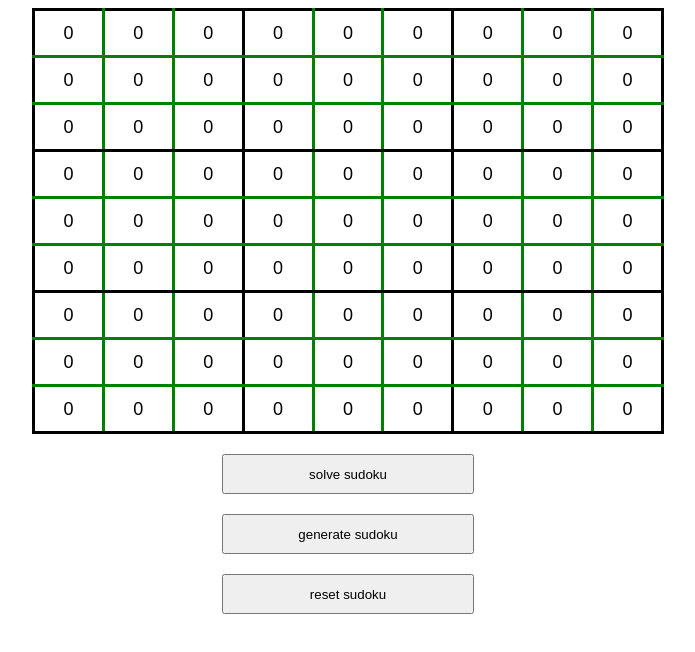
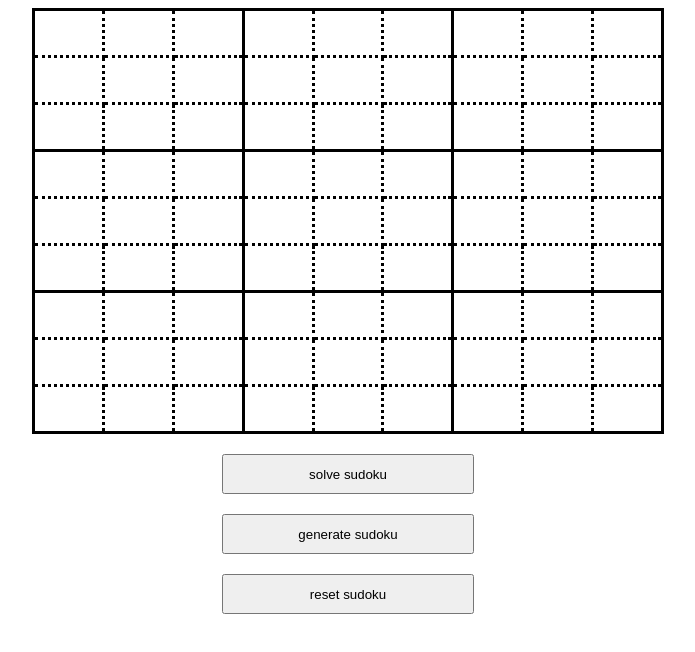
Before and after one commit to MokshShahh/Sudoku-solver, a plain HTML site: page index.html in a window 1280 px wide. Shown: the whole page, without its empty margins (292-987 px from the left). Drawn offline with Linux system fonts and the light colour scheme.

Commit message:
better frontend and empty td has value of '' instead of 0 now

```diff
--- a/index.css
+++ b/index.css
@@ -5,11 +5,10 @@ table {
     margin-left: 25%;
 }
 
+
   td {
     text-align: center;
-    height: 10%;
-    width: 5%;
-    border: solid green;
+    border: dotted black;
 }
   input {
     width: 50px;
@@ -44,3 +43,15 @@ table {
     width: 20%;
     text-align: center;
 }
+
+@media (max-width:800px){
+    table{
+        width: 90%;
+        margin: 0px;
+    }
+
+    input{
+        font-size: 16px;
+        width: 29px;
+    }
+}
--- a/index.html
+++ b/index.html
@@ -16,107 +16,107 @@
 
     <table>
         <tr>
-            <td class="zerotop zeroleft" ><input  id='0,0'  value="0" /></td>
-            <td class="zerotop"><input id='0,1'  value="0" /></td>
-            <td class="zerotop zeroright"><input id='0,2'  value="0" /></td>
-            <td class="zerotop"><input id='0,3'  value="0" /></td>
-            <td class="zerotop"><input id='0,4'  value="0" /></td>
-            <td class="zerotop zeroright"><input id='0,5'  value="0" /></td>
-            <td class="zerotop zeroleft"><input id='0,6'  value="0" /></td>
-            <td class="zerotop"><input id='0,7'  value="0" /></td>
-            <td class="zerotop zeroright"><input id='0,8'  value="0" /></td>
+            <td class="zerotop zeroleft" ><input  id='0,0' /></td>
+            <td class="zerotop"><input id='0,1' /></td>
+            <td class="zerotop zeroright"><input id='0,2' /></td>
+            <td class="zerotop"><input id='0,3' /></td>
+            <td class="zerotop"><input id='0,4' /></td>
+            <td class="zerotop zeroright"><input id='0,5' /></td>
+            <td class="zerotop zeroleft"><input id='0,6' /></td>
+            <td class="zerotop"><input id='0,7' /></td>
+            <td class="zerotop zeroright"><input id='0,8' /></td>
         </tr>
         <tr>
-            <td class="zeroleft"><input id='1,0'  value="0" /></td>
-            <td><input id='1,1'  value="0" /></td>
-            <td class="zeroright"><input id='1,2'  value="0" /></td>
-            <td><input id='1,3'  value="0" /></td>
-            <td><input id='1,4'  value="0" /></td>
-            <td class="zeroright"><input id='1,5'  value="0" /></td>
-            <td class="zeroleft"><input id='1,6'  value="0" /></td>
-            <td ><input id='1,7'  value="0" /></td>
-            <td class="zeroright"><input id='1,8'  value="0" /></td>
+            <td class="zeroleft"><input id='1,0' /></td>
+            <td><input id='1,1' /></td>
+            <td class="zeroright"><input id='1,2' /></td>
+            <td><input id='1,3' /></td>
+            <td><input id='1,4' /></td>
+            <td class="zeroright"><input id='1,5' /></td>
+            <td class="zeroleft"><input id='1,6' /></td>
+            <td ><input id='1,7' /></td>
+            <td class="zeroright"><input id='1,8' /></td>
         </tr>
         <tr>
-            <td class="zeroleft zerodown"><input id='2,0'  value="0" /></td>
-            <td class="zerodown"><input id='2,1'  value="0" /></td>
-            <td class="zerodown zeroright"><input id='2,2'  value="0" /></td>
-            <td class="zerodown"><input id='2,3'  value="0" /></td>
-            <td class="zerodown"><input id='2,4'  value="0" /></td>
-            <td class="zerodown zeroright"><input id='2,5'  value="0" /></td>
-            <td class="zerodown zeroleft"><input id='2,6'  value="0" /></td>
-            <td class="zerodown"><input id='2,7'  value="0" /></td>
-            <td class="zeroright zerodown"><input id='2,8'  value="0" /></td>
+            <td class="zeroleft zerodown"><input id='2,0' /></td>
+            <td class="zerodown"><input id='2,1' /></td>
+            <td class="zerodown zeroright"><input id='2,2' /></td>
+            <td class="zerodown"><input id='2,3' /></td>
+            <td class="zerodown"><input id='2,4' /></td>
+            <td class="zerodown zeroright"><input id='2,5' /></td>
+            <td class="zerodown zeroleft"><input id='2,6' /></td>
+            <td class="zerodown"><input id='2,7' /></td>
+            <td class="zeroright zerodown"><input id='2,8' /></td>
         </tr>
         <tr>
-            <td class="zeroleft"><input id='3,0'  value="0" /></td>
-            <td ><input id='3,1'  value="0" /></td>
-            <td class="zeroright"><input id='3,2'  value="0" /></td>
-            <td><input id='3,3'  value="0" /></td>
-            <td><input id='3,4'  value="0" /></td>
-            <td class="zeroright"><input id='3,5'  value="0" /></td>
-            <td><input id='3,6'  value="0" /></td>
-            <td><input id='3,7'  value="0" /></td>
-            <td class="zeroright"><input id='3,8'  value="0" /></td>
+            <td class="zeroleft"><input id='3,0' /></td>
+            <td ><input id='3,1' /></td>
+            <td class="zeroright"><input id='3,2' /></td>
+            <td><input id='3,3' /></td>
+            <td><input id='3,4' /></td>
+            <td class="zeroright"><input id='3,5' /></td>
+            <td><input id='3,6' /></td>
+            <td><input id='3,7' /></td>
+            <td class="zeroright"><input id='3,8' /></td>
         </tr>
         <tr>
-            <td class="zeroleft"><input id='4,0'  value="0" /></td>
-            <td><input id='4,1'  value="0" /></td>
-            <td class="zeroright"><input id='4,2'  value="0" /></td>
-            <td><input id='4,3'  value="0" /></td>
-            <td><input id='4,4'  value="0" /></td>
-            <td class="zeroright"><input id='4,5'  value="0" /></td>
-            <td><input id='4,6'  value="0" /></td>
-            <td><input id='4,7'  value="0" /></td>
-            <td class="zeroright"><input id='4,8'  value="0" /></td>
+            <td class="zeroleft"><input id='4,0' /></td>
+            <td><input id='4,1' /></td>
+            <td class="zeroright"><input id='4,2' /></td>
+            <td><input id='4,3' /></td>
+            <td><input id='4,4' /></td>
+            <td class="zeroright"><input id='4,5' /></td>
+            <td><input id='4,6' /></td>
+            <td><input id='4,7' /></td>
+            <td class="zeroright"><input id='4,8' /></td>
         </tr>
         <tr>
-            <td class="zerodown zeroleft"><input id='5,0'  value="0" /></td>
-            <td class="zerodown"><input id='5,1'  value="0" /></td>
-            <td class="zeroright zerodown"><input id='5,2'  value="0" /></td>
-            <td class="zerodown"><input id='5,3'  value="0" /></td>
-            <td class="zerodown"><input id='5,4'  value="0" /></td>
-            <td class="zerodown zeroright"><input id='5,5'  value="0" /></td>
-            <td class="zerodown"><input id='5,6'  value="0" /></td>
-            <td class="zerodown"><input id='5,7'  value="0" /></td>
-            <td class="zeroright zerodown"><input id='5,8'  value="0" /></td>
+            <td class="zerodown zeroleft"><input id='5,0' /></td>
+            <td class="zerodown"><input id='5,1' /></td>
+            <td class="zeroright zerodown"><input id='5,2' /></td>
+            <td class="zerodown"><input id='5,3' /></td>
+            <td class="zerodown"><input id='5,4' /></td>
+            <td class="zerodown zeroright"><input id='5,5' /></td>
+            <td class="zerodown"><input id='5,6' /></td>
+            <td class="zerodown"><input id='5,7' /></td>
+            <td class="zeroright zerodown"><input id='5,8' /></td>
         </tr>
         <tr>
-            <td class="zeroleft"><input id='6,0'  value="0" /></td>
-            <td><input id='6,1'  value="0" /></td>
-            <td class="zeroright"><input id='6,2'  value="0" /></td>
-            <td><input id='6,3'  value="0" /></td>
-            <td><input id='6,4'  value="0" /></td>
-            <td class="zeroright"><input id='6,5'  value="0" /></td>
-            <td><input id='6,6'  value="0" /></td>
-            <td><input id='6,7'  value="0" /></td>
-            <td class="zeroright"><input id='6,8'  value="0" /></td>
+            <td class="zeroleft"><input id='6,0' /></td>
+            <td><input id='6,1' /></td>
+            <td class="zeroright"><input id='6,2' /></td>
+            <td><input id='6,3' /></td>
+            <td><input id='6,4' /></td>
+            <td class="zeroright"><input id='6,5' /></td>
+            <td><input id='6,6' /></td>
+            <td><input id='6,7' /></td>
+            <td class="zeroright"><input id='6,8' /></td>
         </tr>
         <tr>
-            <td class="zeroleft"><input id='7,0'  value="0" /></td>
-            <td><input id='7,1'  value="0" /></td>
-            <td class="zeroright"><input id='7,2'  value="0" /></td>
-            <td><input id='7,3'  value="0" /></td>
-            <td><input id='7,4'  value="0" /></td>
-            <td class="zeroright"><input id='7,5'  value="0" /></td>
-            <td><input id='7,6'  value="0" /></td>
-            <td><input id='7,7'  value="0" /></td>
-            <td class="zeroright"><input id='7,8'  value="0" /></td>
+            <td class="zeroleft"><input id='7,0' /></td>
+            <td><input id='7,1' /></td>
+            <td class="zeroright"><input id='7,2' /></td>
+            <td><input id='7,3' /></td>
+            <td><input id='7,4' /></td>
+            <td class="zeroright"><input id='7,5' /></td>
+            <td><input id='7,6' /></td>
+            <td><input id='7,7' /></td>
+            <td class="zeroright"><input id='7,8' /></td>
         </tr>
         <tr>
 
-            <td class="zerodown zeroleft"><input id='8,0'  value="0" /></td>
-            <td class="zerodown"><input id='8,1'  value="0" /></td>
-            <td class="zeroright zerodown"><input id='8,2'  value="0" /></td>
-            <td class="zerodown"><input id='8,3'  value="0" /></td>
-            <td class="zerodown"><input id='8,4'  value="0" /></td>
-            <td class="zerodown zeroright"><input id='8,5'  value="0" /></td>
-            <td class="zerodown"><input id='8,6'  value="0" /></td>
-            <td class="zerodown"><input id='8,7'  value="0" /></td>
-            <td class="zerodown zeroright"><input id='8,8'  value="0" /></td>
+            <td class="zerodown zeroleft"><input id='8,0' /></td>
+            <td class="zerodown"><input id='8,1' /></td>
+            <td class="zeroright zerodown"><input id='8,2' /></td>
+            <td class="zerodown"><input id='8,3' /></td>
+            <td class="zerodown"><input id='8,4' /></td>
+            <td class="zerodown zeroright"><input id='8,5' /></td>
+            <td class="zerodown"><input id='8,6' /></td>
+            <td class="zerodown"><input id='8,7' /></td>
+            <td class="zerodown zeroright"><input id='8,8' /></td>
          </tr>
 
-        </table>
+
         <!-- Add more rows here to complete the 9x9 grid -->
     </table>
 
--- a/main.js
+++ b/main.js
@@ -27,7 +27,7 @@ function reset(){
   for(let i=0;i<9;i++){
     for(let j=0;j<9;j++){
       let td=document.getElementById(i.toString()+','+j.toString())
-      td.value='0'
+      td.value=null
     }}
 }
 
@@ -46,15 +46,19 @@ function ong(){
       rr=i.toString()
       cc=j.toString()
       let but=document.getElementById(rr+','+cc)
-      sudokuPuzzle[i][j]=parseInt(but.value);
-      console.log(typeof(but.value))
+      if(but.value===''){
+        sudokuPuzzle[i][j]=0;
+      }
+      else{
+        sudokuPuzzle[i][j]=parseInt(but.value);
+      }
+
+
 
     }
   }
-  if(sudoku_solver(sudokuPuzzle)){
-    displayArray()
-
-  }
+  sudoku_solver(sudokuPuzzle)
+  displayArray()
 
 }
 
@@ -93,7 +97,7 @@ function generate(){
     for(let i=0;i<9;i++){
       for(let j=0;j<9;j++){
         let td=document.getElementById(i.toString()+','+j.toString())
-        td.value='0'
+        td.value=null
       }}
 
 
```
